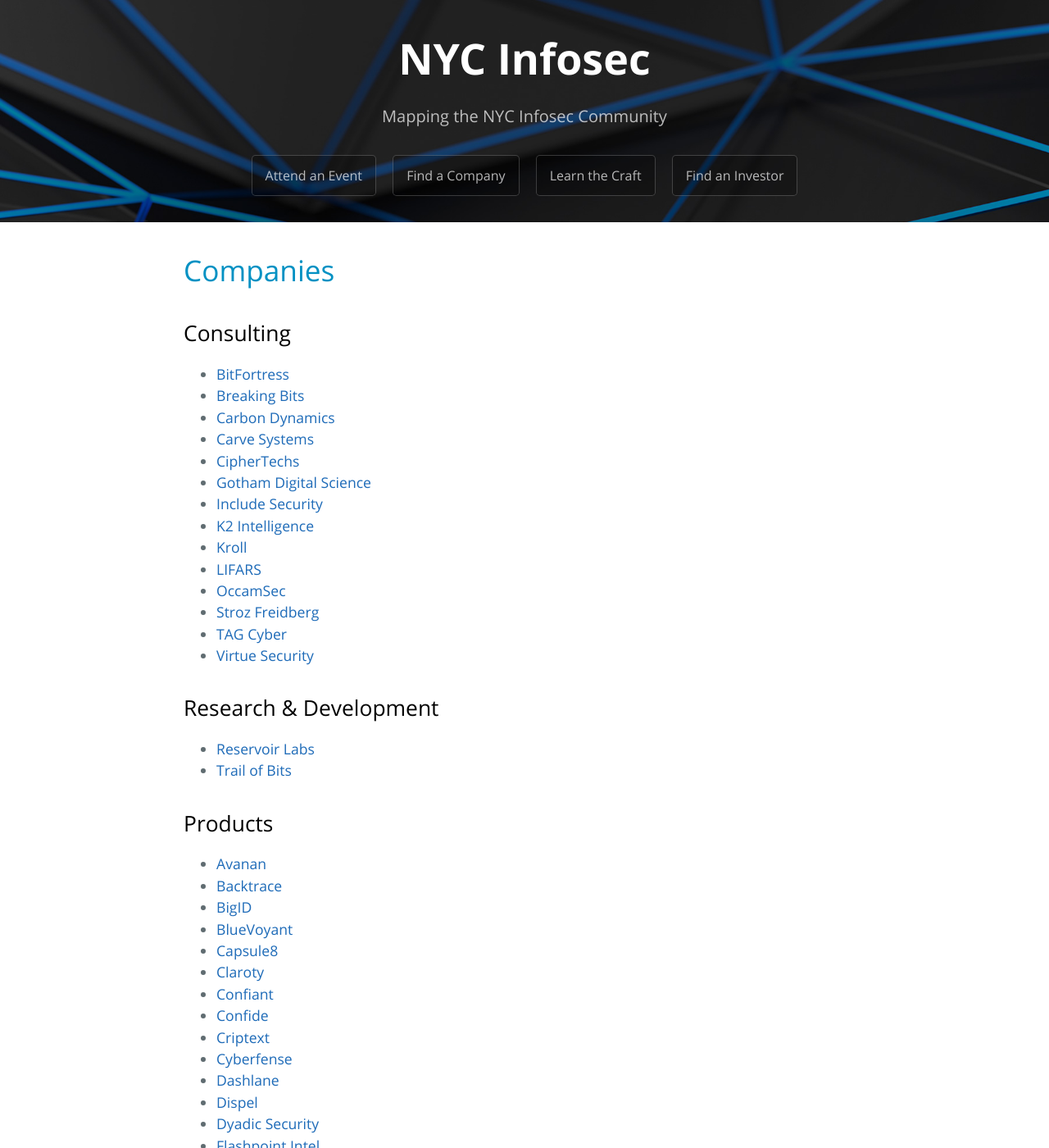
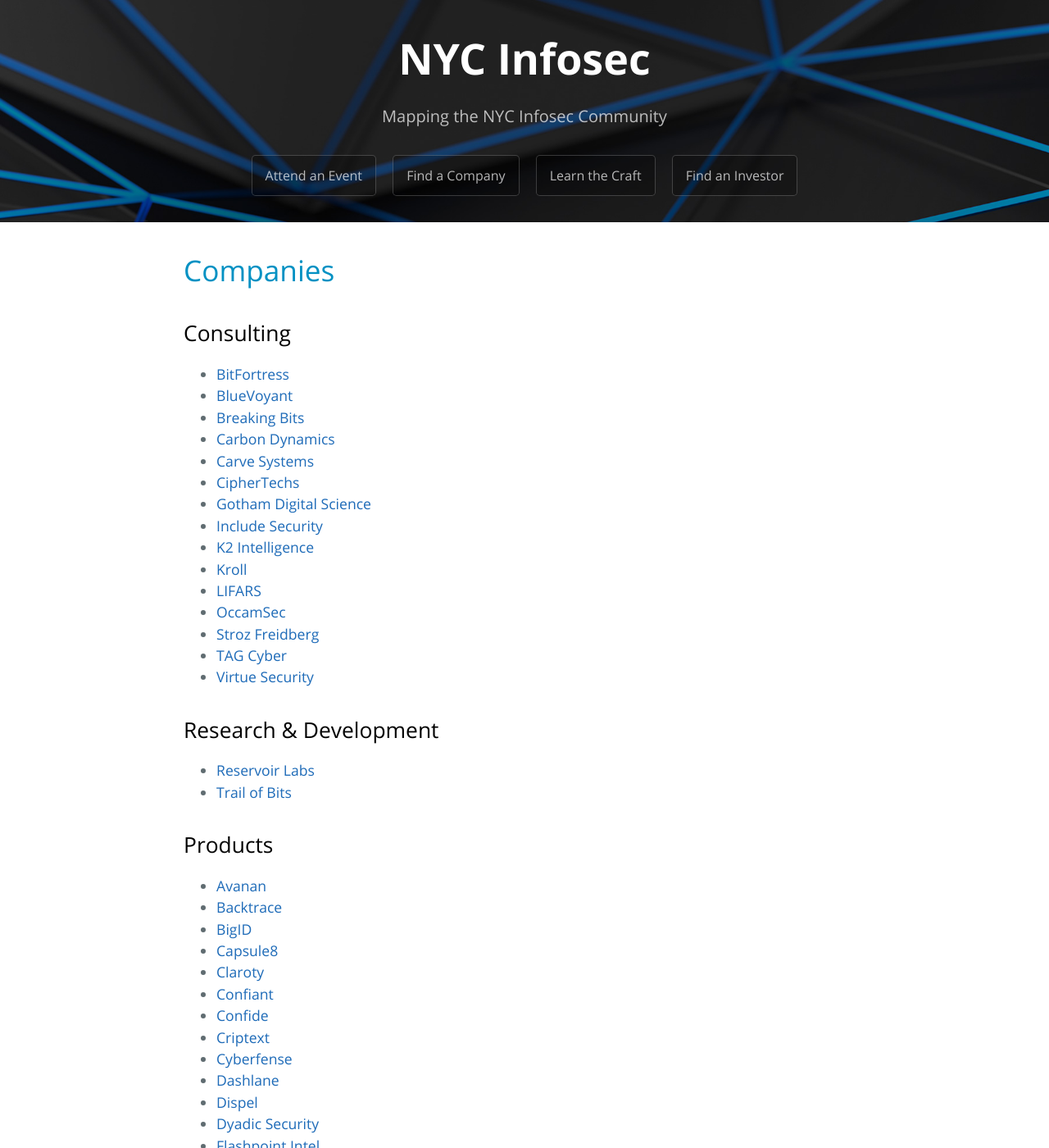
Before and after one commit to trailofbits/nyc-infosec, a Jekyll site: the page built from companies.md, in a window 1280 px wide and 1400 px high. Shown: the whole window at 82% size. Built offline with Jekyll 4.4.1, drawn with Linux system fonts in a browser that asks for light colours; our own code applies the rules of GitHub Pages for plain Markdown files; part of the change alters nothing that is shown.

```diff
--- a/companies.md
+++ b/companies.md
@@ -9,6 +9,7 @@ permalink: /companies/
 ## Consulting
 
 * [BitFortress](http://www.bitfortress.com/)
+* [BlueVoyant](https://www.bluevoyant.com/)
 * [Breaking Bits](https://breakingbits.com/)
 * [Carbon Dynamics](https://www.carbondynamics.co/)
 * [Carve Systems](https://www.carvesystems.com/)
@@ -33,7 +34,6 @@ permalink: /companies/
 * [Avanan](https://www.avanan.com/)
 * [Backtrace](https://backtrace.io)
 * [BigID](https://bigid.com/)
-* [BlueVoyant](https://www.bluevoyant.com/)
 * [Capsule8](https://capsule8.io/)
 * [Claroty](https://www.claroty.com/)
 * [Confiant](https://www.confiant.com/)
```
